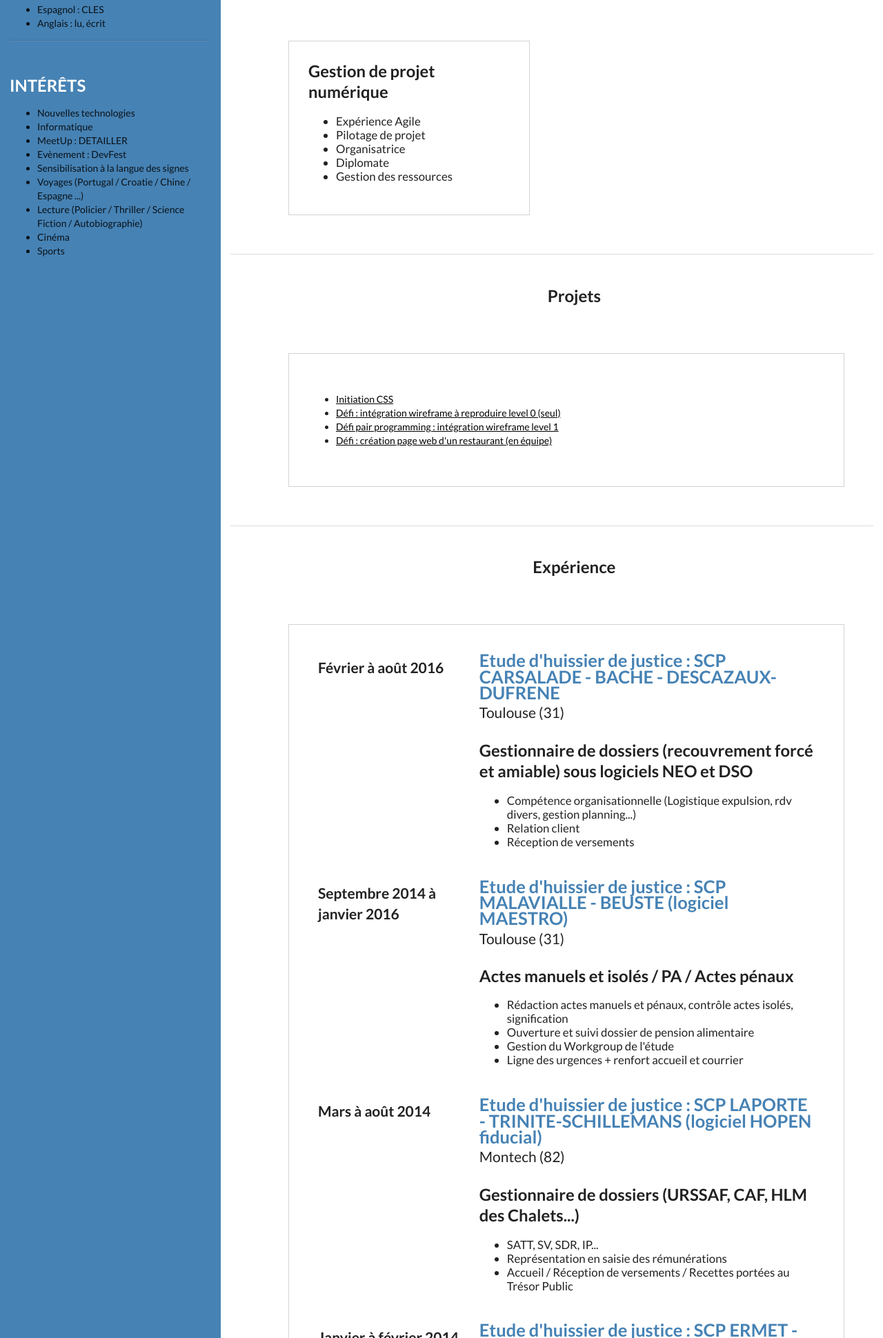
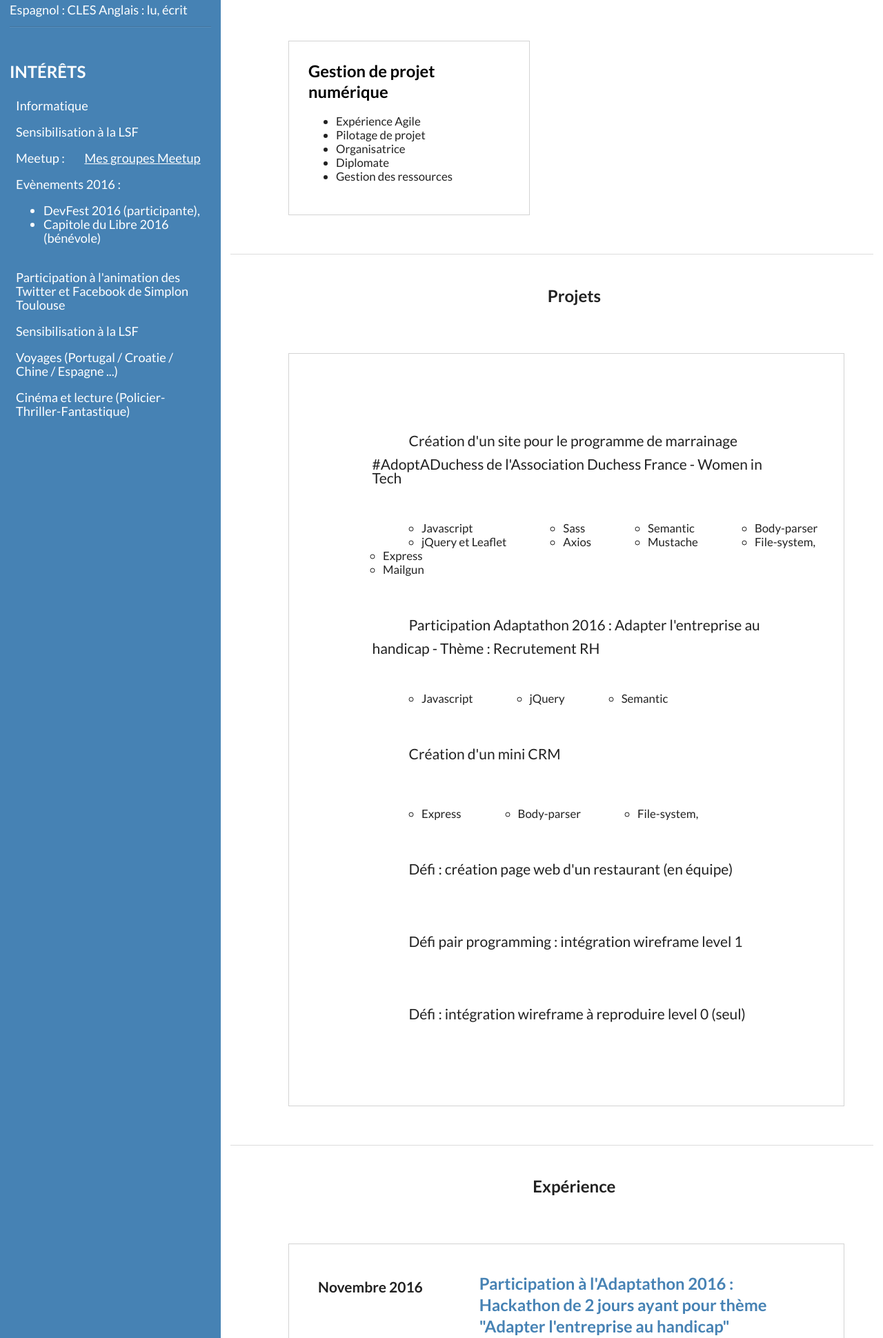
Before and after one commit to MarineCO/CV-semantic, a plain HTML site: page index.html in a window 1280 px wide. Shown: the part 860-2800 px from the top of the page at 69% size. Drawn offline with Linux system fonts and the light colour scheme; a web font is replaced by a local one.

Commit message:
enregistrement modifications css + contenu

```diff
--- a/index.html
+++ b/index.html
@@ -38,25 +38,31 @@
 			<div class="column">
 
 				<h2 class="titleLeftColumn">Langues</h2>
-				<ul>
-					<li> Espagnol : CLES </li>
-					<li> Anglais : lu, écrit </li>
-				</ul>
+				<div class="subtitleLeft">
+					<span> Espagnol : CLES </span>
+					<span> Anglais : lu, écrit </span>
+				</div>
 
 				<div class="ui clearing divider"></div>
 
 				<h2 class="titleLeftColumn">Intérêts</h2>
-				<ul>
-					<li>Nouvelles technologies</li>
-					<li>Informatique</li>
-					<li>MeetUp : DETAILLER</li>
-					<li>Evènement : DevFest</li>
-					<li>Sensibilisation à la langue des signes</li>
-					<li>Voyages (Portugal / Croatie / Chine / Espagne ...)</li>
-					<li>Lecture (Policier / Thriller / Science Fiction / Autobiographie)</li>
-					<li>Cinéma</li>
-					<li>Sports</li>
-				</ul>
+				<div class="subtitleLeft">
+					<div class="interet">
+						<span>Informatique</span>
+						<span>Sensibilisation à la LSF</span>
+						<span class="meetup">Meetup : <i class="linkify icon"></i><a href="https://www.meetup.com/fr-FR/members/212327636/">Mes groupes Meetup</a></span>
+						<span>Evènements 2016 :
+							<ul>
+								<li>DevFest 2016 (participante),</li>
+								<li>Capitole du Libre 2016 (bénévole)</li>
+							</ul>
+						</span>
+						<span>Participation à l'animation des Twitter et Facebook de Simplon Toulouse</span>
+						<span>Sensibilisation à la LSF</span>
+						<span>Voyages (Portugal / Croatie / Chine / Espagne ...)</span>
+						<span>Cinéma et lecture (Policier-Thriller-Fantastique)</span>
+					</div>
+				</div>
 			</div>
 		</div>
 
@@ -90,10 +96,10 @@
 							<li>Analyse de la commande</li>
 							<li>Développement</li>
 							<li>Test et débugage</li>
-							<li>Langages : HTML, CSS et Sass, Javascript, Node.js, PHP</li>
+							<li>Front-end : HTML, CSS et Sass, Javascript</li>
+							<li>Back-end : Node.js, PHP, Javascript</li>
 							<li>Framework : Semantic, Foundation, Boostrap, Express, Laravel</li>
 							<li>Library: jQuery (JS), Leaflet(JS), Mustache (JS)</li>
-							<li>Logiciel: Scratch...(A VOIR SI GARDE)</li>
 						</ul>
 					</div>
 					<div class="six wide column" id="bloc1">
@@ -124,10 +130,85 @@
 					<div class="ui two column grid" id="bloc2">
 						<div class="row">
 							<ul class="projectList">
-								<li><a href="https://github.com/MarineCO/projet-tortue-css101">Initiation CSS</a></li>
-								<li><a href="https://github.com/MarineCO/integration-level0">Défi : intégration wireframe à reproduire level 0 (seul)</a></li>
-								<li><a href="https://github.com/Tactless7/integration_lvl1">Défi pair programming : intégration wireframe level 1</a></li>
-								<li><a href="https://github.com/MarineCO/defi-restaurant-team">Défi : création page web d'un restaurant (en équipe)</a></li>
+								<li class="listing"><a href="https://github.com/MarineCO/projet_client_dc2"><i class="big check circle outline icon"></i></a>Création d'un site pour le programme de marrainage #AdoptADuchess de l'Association Duchess France - Women in Tech
+								</li>
+								<div class="ui six column grid">
+									<div class="row">
+										<div class="columnFirst">
+											<ul class="liste">
+												<li>Javascript</li>
+												<li>jQuery et Leaflet</li>
+											</ul>
+										</div>
+										<div class="columnOther">
+											<ul class="liste">
+												<li>Sass</li>
+												<li>Axios</li>
+											</ul>
+										</div>
+										<div class="columnOther">
+											<ul class="liste">
+												<li>Semantic</li>
+												<li>Mustache</li>
+											</ul>
+										</div>
+										<div class="columnOther">
+											<ul class="liste">
+												<li>Body-parser</li>
+												<li>File-system,</li>
+											</ul>
+										</div>
+										<div class="columnOther">
+											<ul class="liste">
+												<li>Express</li>
+												<li>Mailgun</li>
+											</ul>
+										</div>
+									</div>
+								</div>
+								<li class="listing"><a href="https://github.com/MarineCO/Adaptathon-2016"><i class="big check circle outline icon"></i></a>Participation Adaptathon 2016 : Adapter l'entreprise au handicap - Thème : Recrutement RH</li>
+								<div class="ui three column grid">
+									<div class="row">
+										<div class="columnFirst">
+											<ul class="liste">
+												<li>Javascript</li>
+											</ul>
+										</div>
+										<div class="columnOther">
+											<ul class="liste">
+												<li>jQuery</li>
+											</ul>
+										</div>
+										<div class="columnOther">
+											<ul class="liste">
+												<li>Semantic</li>
+											</ul>
+										</div>
+									</div>
+								</div>
+								<li class="listing"><a href="https://github.com/MarineCO/Mini-CRM"><i class="big check circle outline icon"></i></a>Création d'un mini CRM</li>
+								<div class="ui three column grid">
+									<div class="row">
+										<div class="columnFirst">
+											<ul class="liste">
+												<li>Express</li>
+											</ul>
+										</div>
+										<div class="columnOther">
+											<ul class="liste">
+												<li>Body-parser</li>
+											</ul>
+										</div>
+										<div class="columnOther">
+											<ul class="liste">
+												<li>File-system,</li>
+											</ul>
+										</div>
+									</div>
+								</div>
+								<li class="listing"><a href="https://github.com/MarineCO/defi-restaurant-team"><i class="big check circle outline icon"></i></a>Défi : création page web d'un restaurant (en équipe)</li>
+								<li class="listing"><a href="https://github.com/Tactless7/integration_lvl1"><i class="big check circle outline icon"></i></a>Défi pair programming : intégration wireframe level 1</li>
+								<li class="listing"><a href="https://github.com/MarineCO/integration-level0"><i class="big check circle outline icon"></i></a>Défi : intégration wireframe à reproduire level 0 (seul)</li>
 							</ul>
 						</div>
 					</div>
@@ -149,40 +230,84 @@
 					<div class="ui two column grid" id="bloc2">
 						<div class="row">
 							<div class=" five wide column">
+								<p class="date">Novembre 2016</p>
+							</div>
+							<div class="eleven wide column">
+								<h4 class="title2">
+									Participation à l'Adaptathon 2016 : Hackathon de 2 jours ayant pour thème "Adapter l'entreprise au handicap"
+								</h4>
+								<h5>
+									<p class="detail">La Grainerie - Balma (31)</p>
+								</h5>
+								<h4 class="title2">
+									Retour d'expérience sur la 1ère édition du DevFest Toulouse 2016 : veille technologique
+								</h4>
+								<h5>
+									<p class="detail">Locaux Simplon - IoT Valley - Labège (31)</p>
+								</h5>
+								<h4 class="title2">
+									Organisation et animation d'un meetup avec atelier : "Venez créer vous-même votre 1er site web !"
+								</h4>
+								<h5>
+									<p class="detail">Etincelle Coworking - Toulouse (31)</p>
+								</h5>
+							</div>
+						</div>
+						<div class="row">
+							<div class=" five wide column">
+								<p class="date">Octobre 2016</p>
+							</div>
+							<div class="eleven wide column">
+								<h4 class="title2">
+									Animation session de coding gouter pour des enfants et session de découverte du métier de développeur pour des adultes
+								</h4>
+								<h5>
+									<p class="detail">Locaux Simplon - IoT Valley - Labège (31)</p>
+								</h5>
+								<ul class="liste">
+									<li>Utilisation de divers outils : Scratch, Minecraft, CodeCombat, Openclassroom,Codecademy</li>
+								</ul>
+							</div>
+						</div>
+						<div class="row">
+							<div class=" five wide column">
 								<p class="date">Février à août 2016</p>
 							</div>
 							<div class="eleven wide column">
-								<h4>
-									<a href="http://www.huissiertoulouse31.com/" class="title2">Etude d'huissier de justice : SCP CARSALADE - BACHE - DESCAZAUX-DUFRENE</a>
+								<h4 class="title2">
+									Clerc expert stagiaire assermentée
+								</h4>
+								<h5>
+									<a href="http://www.huissiertoulouse31.com/" class="poste">SCP Carsalade - Baché - Descazaux-Dufrêne, Huissiers de Justice Associés</a>
 									<p class="detail">Toulouse (31)</p>
-								</h4>
-								<h5 class="poste">
-									Gestionnaire de dossiers (recouvrement forcé et amiable) sous logiciels NEO et DSO
 								</h5>
 								<ul class="liste">
+									<li>Gestionnaire de plusieurs portefeuilles de dossiers (recouvrement forcé et amiable)</li>
 									<li>Compétence organisationnelle (Logistique expulsion, rdv divers, gestion planning...)</li>
 									<li>Relation client</li>
 									<li>Réception de versements</li>
+									<li>Signification (en extérieur)</li>
 								</ul>
 							</div>
 						</div>
 						<div class="row">
 							<div class="five wide column">
-								<p class="date">Septembre 2014 à janvier 2016</p>
+								<p class="date">Sept 2014 à janv 2016</p>
 							</div>
 							<div class="eleven wide column">
-								<h4>
-									<span class="title2">Etude d'huissier de justice : SCP MALAVIALLE - BEUSTE (logiciel MAESTRO)</span>
+								<h4 class="title2">
+									Clerc expert stagiaire assermentée
+								</h4>
+								<h5>
+									<span class="poste">SCP Malavialle - Beuste, Huissiers de Justice Associés</span>
 									<p class="detail">Toulouse (31)</p>
-								</h4>
-								<h5 class="poste">
-									Actes manuels et isolés / PA / Actes pénaux
 								</h5>
 								<ul class="liste">
-									<li>Rédaction actes manuels et pénaux, contrôle actes isolés, signification</li>
-									<li>Ouverture et suivi dossier de pension alimentaire</li>
-									<li>Gestion du Workgroup de l'étude</li>
-									<li>Ligne des urgences + renfort accueil et courrier</li>
+									<li>Rédaction de tout type d'actes pénaux et civils</li>
+									<li>Ouverture et suivi des dossiers de pension alimentaire</li>
+									<li>Gestion de la boîte mail de l'étude</li>
+									<li>Ligne des urgences + relation client</li>
+									<li>Signification (en extérieur)</li>
 								</ul>
 							</div>
 						</div>
@@ -191,17 +316,19 @@
 								<p class="date">Mars à août 2014</p>
 							</div>
 							<div class="eleven wide column">
-								<h4>
-									<span class="title2">Etude d'huissier de justice : SCP LAPORTE - TRINITE-SCHILLEMANS (logiciel HOPEN fiducial)</span>
+								<h4 class="title2">
+									Clerc expert stagiaire
+								</h4>
+								<h5>
+									<span class="poste">SCP Laporte - Trinité-Schillemans, Huissiers de Justice Associés</span>
 									<p class="detail">Montech (82)</p>
-								</h4>
-								<h5 class="poste">
-									Gestionnaire de dossiers (URSSAF, CAF, HLM des Chalets...)
 								</h5>
 								<ul class="liste">
-									<li>SATT, SV, SDR, IP...</li>
+									<li>Gestion et suivi en autonomie d'un portefeuille de dossiers (URSSAF, CAF, HLM des Chalets, particuliers...)</li>
 									<li>Représentation en saisie des rémunérations</li>
-									<li>Accueil / Réception de versements / Recettes portées au Trésor Public</li>
+									<li>Relation client</li>
+									<li>Réception de versements</li>
+									<li>Recettes portées au Trésor Public</li>
 								</ul>
 							</div>
 						</div>
@@ -210,32 +337,32 @@
 								<p class="date">Janvier à février 2014</p>
 							</div>
 							<div class="eleven wide column">
-								<h4>
-									<a href="https://www.huissiers-toulouse.com/default.hsf" class="title2">Etude d'huissier de justice : SCP ERMET - ARNAL sous MAESTRO et DSO</a>
+								<h4 class="title2">
+									Stage de découverte
+								</h4>
+								<h5>
+									<a href="https://www.huissiers-toulouse.com/default.hsf" class="poste">SCP Ermet - Arnal, Huissiers de Justice Associés</a>
 									<p class="detail">Toulouse (31)</p>
-								</h4>
-								<h5 class="poste">
-									Stage de découverte
 								</h5>
 								<ul class="liste">
-									<li>Accueil / Traitement courrier</li>
-									<li>Réception de versements, documents, dossiers...</li>
-									<li>Aperçu mise en place dossiers</li>
-									<li>Réalisation d'enquêtes</li>
+									<li>Relation client</li>
+									<li>Réception de versements et dossiers divers</li>
+									<li>Réalisation de missions</li>
+									<li>Observation</li>
 								</ul>
 							</div>
 						</div>
 						<div class="row">
 							<div class="five wide column">
-								<p class="date">Juin à septembre 2013</p>
+								<p class="date">Juin à sept 2013</p>
 							</div>
 							<div class="eleven wide column">
-								<h4>
-									<a href="http://www.sncf.com/" class="title2">SNCF</a>
+								<h4 class="title2">
+									Agent du Service Commercial Train (ASCT) saisonnier
+								</h4>
+								<h5>
+									<a href="http://www.sncf.com/" class="poste">SNCF</a>
 									<p class="detail">Toulouse (31)</p>
-								</h4>
-								<h5 class="poste">
-									Agent du Service Commercial Train (ASCT) saisonnier
 								</h5>
 								<ul class="liste">
 									<li>Responsable de la sécurité et des personnes à bord du train en charge</li>
@@ -253,7 +380,7 @@
 							<div class="eleven wide column">
 								<h4>
 									Intérim :
-									<a href="http://www2.hm.com/fr_fr/index.html" class="title2">H&M</a>
+									<a href="http://www2.hm.com/fr_fr/index.html" class="title2">H&amp;M</a>
 									(hôtesse de cabine) /
 									<a href="https://www.auchan.fr/" class="title2">Auchan</a>
 									(remodeling de rayon, manutention)
@@ -365,15 +492,5 @@
 		</div>
 	</div>
 
-
-
-
-
-
-
-
-
-
-
 </body>
 </html>
--- a/style.css
+++ b/style.css
@@ -37,10 +37,36 @@
 	padding-top: 1em;
 }
 
+.subtitleLeft {
+	font-size: 1.3em;
+}
+
+.subtitleLeft span {
+	color: white;
+}
+
+.interet {
+	display: flex;
+	justify-content: center;
+	flex-direction: column;
+}
+.interet span {
+	padding: 0.5em;
+}
+
+.meetup a {
+	color: white;
+	text-decoration: underline;
+}
+
+.meetup a:hover {
+	background-color: black;
+}
+
 .projectList li a{
 	color: black;
-	text-decoration: underline;
 }
+
 
 .barre.barre.barre.barre.barre {
 	background-color: #4682B4;
@@ -101,6 +127,10 @@
 	font-size: 1.7em;
 }
 
+.poste {
+	color: black;
+}
+
 .title2 {
 	color: #4682B4;
 }
@@ -113,3 +143,18 @@
 	align-self: center;
 	margin: 1em;
 }
+
+.projectList .listing {
+	font-size: 1.5em;
+	list-style-type: none;
+	padding: 0.5em;
+	margin: 2em;
+}
+
+.projectList .columnFirst {
+	padding-left: 7em;
+}
+
+.projectList .columnOther {
+	padding-left: 3em;
+}
```
